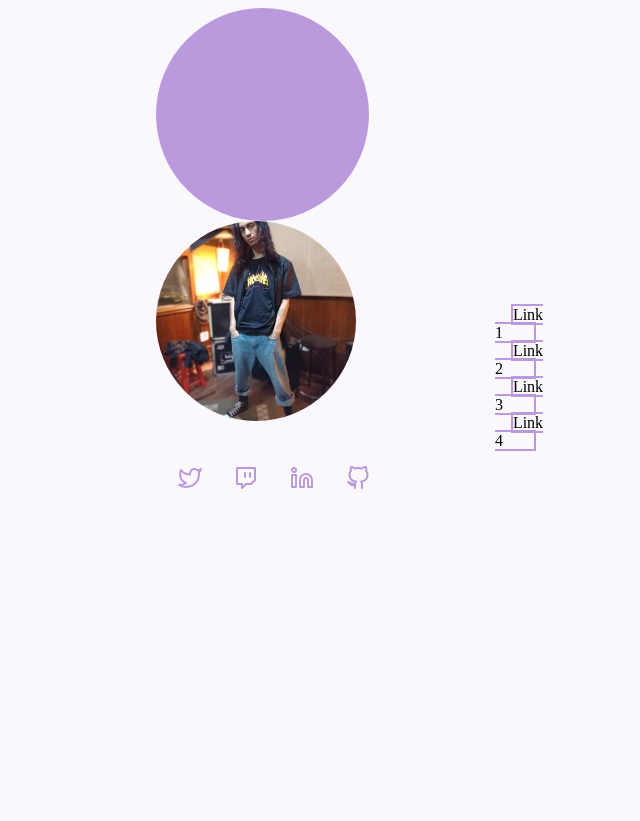
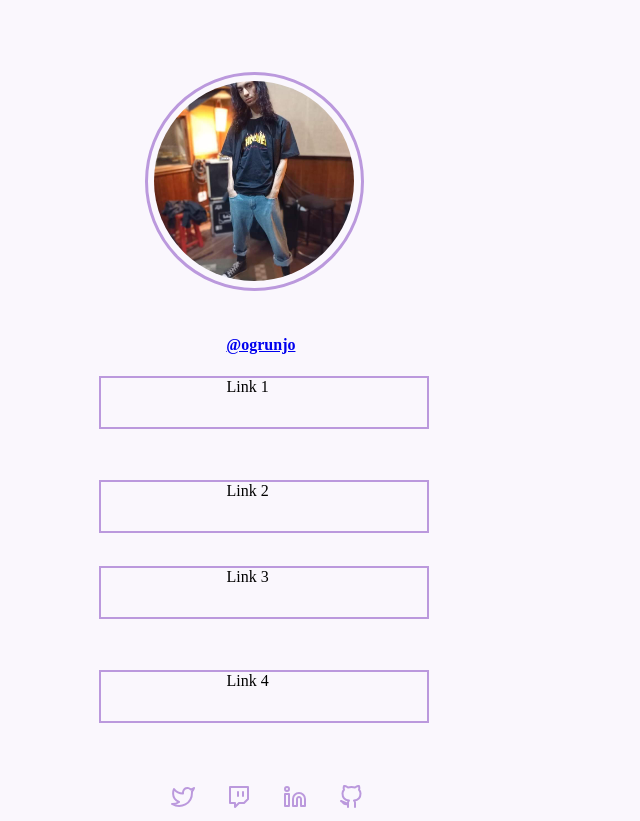
Before and after one commit to alexmarcondes21/socialTreeDesafio, a plain HTML site: page index.html in a window 1280 px wide. Shown: the whole page, without its empty margins (386-1026 px from the left). Before the commit the page ends 800 px from the top, so only its background shows below. Drawn offline with Linux system fonts and the light colour scheme.

Commit message:
Add files via upload

```diff
--- a/index.html
+++ b/index.html
@@ -14,38 +14,40 @@
   <div class="container">
   <div class="Perfil">
     <div class="borderEllipsis">
+      <img clas src="images/perfil_photo.jfif" alt="imagem de Perfil" class="fotoDePerfil" class="fotoDePerfil">
     </div>
-<img src="images/perfil_photo.jfif" alt="imagem de Perfil" class="fotoDePerfil">
   <br>
 </div>
 </div>
-<h2><a href="https://www.instagram.com/ogrunjo/" target="_blank">@ogrunjo</a></h2>
+<h2><a href="https://www.instagram.com/ogrunjo/" target="_blank" class="instagram">@ogrunjo
+</a>
+</h2>
 <div class="socialContainer">
-  <label class="link1"> Link 1
+  <div class="link1"> Link 1
     <a href="" target="_blank">
-</label>
+    </div>
 </a>
 <br>
-  <label class = "link2">Link 2
+  <div class = "link2">Link 2
     <a href="" target="_blank" >
    </a>
    <br>
-  </label>
-  <label class = "link3">Link 3
+  </div>
+  <div class = "link3">Link 3
     <a href="" target="_blank">
   </a>
-  </label>
+  </div>
   <br>
-  <label class = "link4">Link 4
+  <div class = "link4">Link 4
     <a href="" target="_blank">
     </a>
     <br>
-  </label>
+  </div>
 </div>
 <div class="socialMediaBottom">
   <div class="bottomLinks">
   <label for="twitterLink"><a href="https://twitter.com/Ogrunjo" target="_blank">
-   <img src="images/twitter.svg" alt="Logo  twitter">
+   <img src="images/twitter.svg" alt="Logo  twitter" id="twitter">
 </a>
 </label>
      <label for="twitchLink">
--- a/style.css
+++ b/style.css
@@ -12,35 +12,41 @@ font-weight:300 , 600 ;
 */
 
 
-.container{
+/*.container{
 display: grid;
 align-self: center;
-margin-left: 1rem;
-}
+margin-left: 1rem;}
+*/
+
 body{
 display: grid;
 background-color: rgba(250, 247, 253, 1);
 place-items: center;
+}
+
+.container{
+margin-top: 64px;
+
 
 }
 
-li{
-display: inline;
-
-}
+.socialContainer {
+  list-style-type: none;
+  margin-left: 20px;
+  height: 49px;
+  font-size: 16px ;
+  /*font-family: 'Segoe UI', Tahoma, Geneva, Verdana, sans-serif; */
 
 
-.socialContainer {
-  list-style-type: none;
-  margin-left: 35rem;
 }
 
 .fotoDePerfil {
 width: 200px;
 height: 200px;
-align-self: center;
+margin-left: 6px;
+margin-top: 6px;
 border-radius: 50%;
-position: absolute;
+/*position: absolute;*/
 
 }
 
@@ -48,16 +54,17 @@ position: absolute;
 border-radius: 50%;
 width: 213px ;
 height: 213px ;
-background-color: rgba(187, 153, 221, 1);
-position: relative;
+align-items: center;
+border-color: rgba(187, 153, 221, 1);
+border-style: solid;
+/*position: relative;*/
 }
 
 a {
 /*align-self: center;*/
 font-size: 16px;
-margin-left: 40%;
+margin-left: 10%;
 }
-
 
 .socialMediaBottom {
 align-items: center;
@@ -74,19 +81,26 @@ margin-right: 30%;
 .bottomLinks {
 display: flex;
 flex: 1;
-margin-top: 1rem;
+margin-top: 15rem;
 
 }
 
 label + label{
 margin-left: 32px;
+margin-top: 120px;
 }
 
 .link1 , .link2 , .link3 , .link4 {
-width: 326px;
-height: 49px;
-margin: 16px;
+margin-right: 20%;
+margin-bottom: 10%;
 border: 2px solid rgba(187, 153, 221, 1);
-text-align: center;
+font-size: 16px ;
+/*box-sizing: content-box 320px;*/
+width: 326px ;
+min-height: 49px;
+text-align: center ;
+}
 
+#twitter {
+  margin-top: 120px
 }
```
